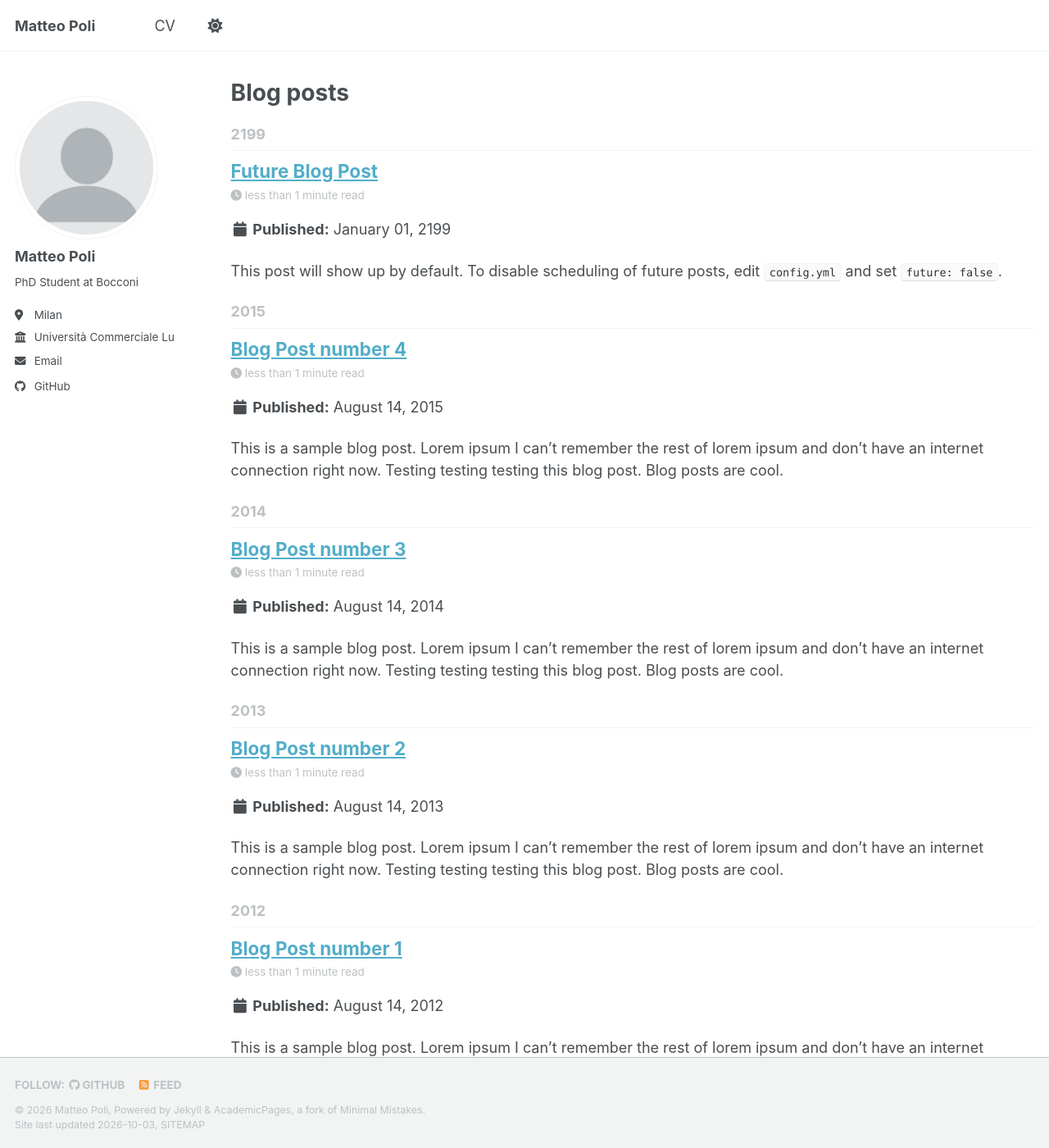
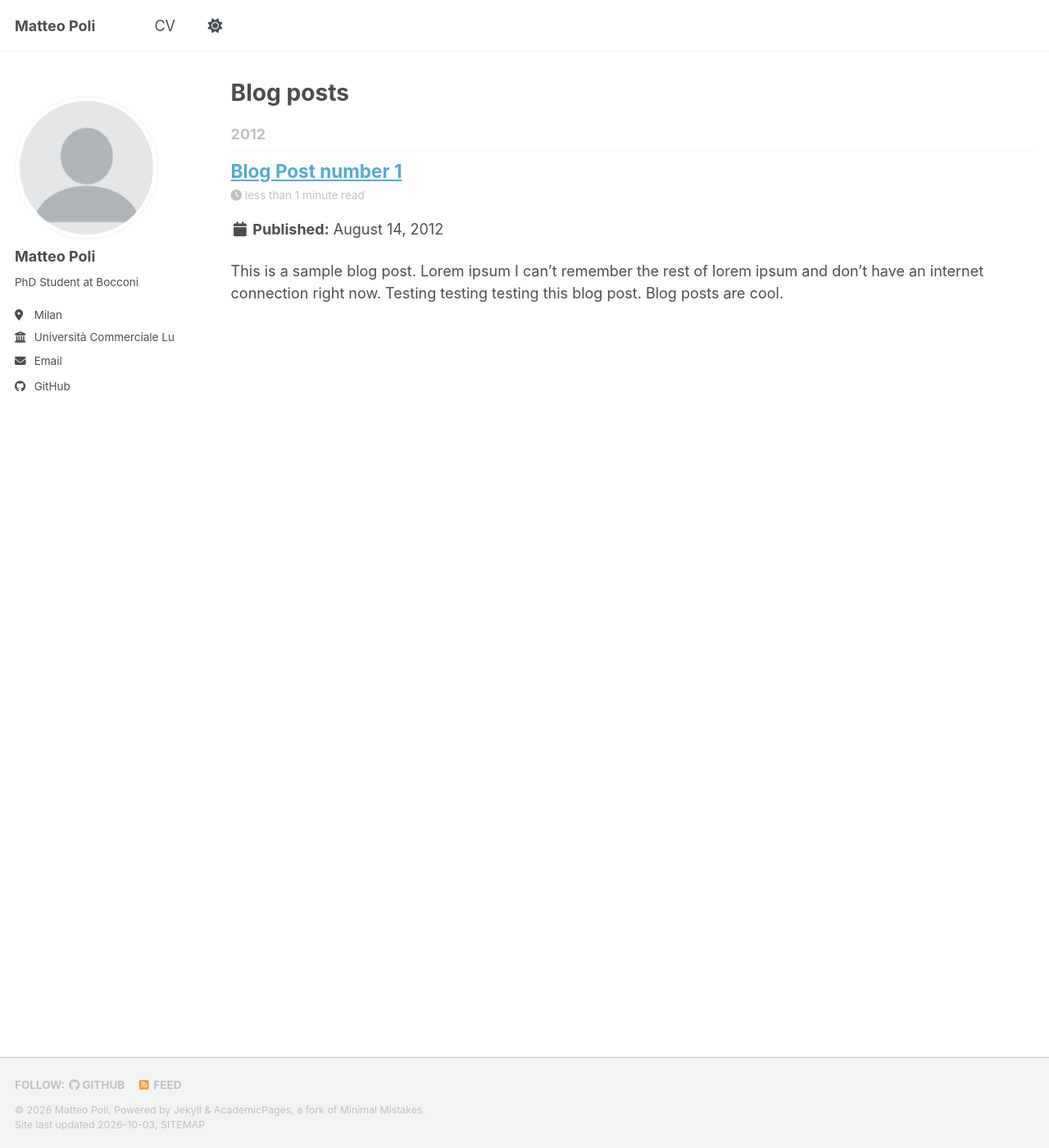
Before and after one commit to Poli-02/Poli-02.github.io, a Jekyll site: the page built from _pages/year-archive.html, in a window 1280 px wide and 1400 px high. Shown: the whole window at 82% size. Built offline with Jekyll 4.4.1, drawn with Linux system fonts in a browser that asks for light colours; a style sheet for code colours, icons or effects is not loaded.

Commit message:
more small fixes

```diff
--- a/_posts/2013-08-14-blog-post-2.md
+++ /dev/null
@@ -1,20 +0,0 @@
----
-title: 'Blog Post number 2'
-date: 2013-08-14
-permalink: /posts/2013/08/blog-post-2/
-tags:
-  - cool posts
-  - category1
-  - category2
----
-
-This is a sample blog post. Lorem ipsum I can't remember the rest of lorem ipsum and don't have an internet connection right now. Testing testing testing this blog post. Blog posts are cool.
-
-Headings are cool
-======
-
-You can have many headings
-======
-
-Aren't headings cool?
-------
--- a/_posts/2014-08-14-blog-post-3.md
+++ /dev/null
@@ -1,20 +0,0 @@
----
-title: 'Blog Post number 3'
-date: 2014-08-14
-permalink: /posts/2014/08/blog-post-3/
-tags:
-  - cool posts
-  - category1
-  - category2
----
-
-This is a sample blog post. Lorem ipsum I can't remember the rest of lorem ipsum and don't have an internet connection right now. Testing testing testing this blog post. Blog posts are cool.
-
-Headings are cool
-======
-
-You can have many headings
-======
-
-Aren't headings cool?
-------
--- a/_posts/2199-01-01-future-post.md
+++ /dev/null
@@ -1,11 +0,0 @@
----
-title: 'Future Blog Post'
-date: 2199-01-01
-permalink: /posts/2012/08/blog-post-4/
-tags:
-  - cool posts
-  - category1
-  - category2
----
-
-This post will show up by default. To disable scheduling of future posts, edit `config.yml` and set `future: false`.
```
Also changed, not shown: _pages/cv.md (+1 -1 lines), _posts/2015-08-14-blog-post-4.md (deleted, +0 -20 lines).
